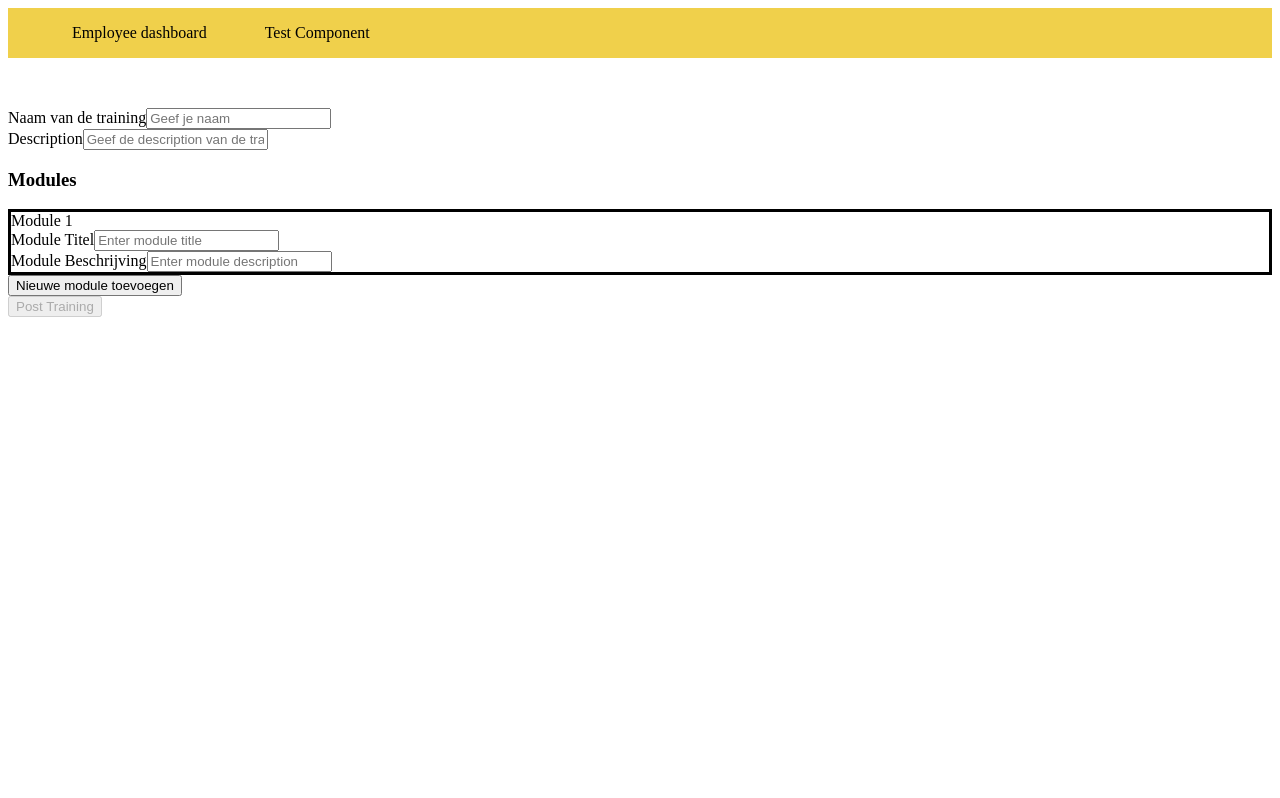
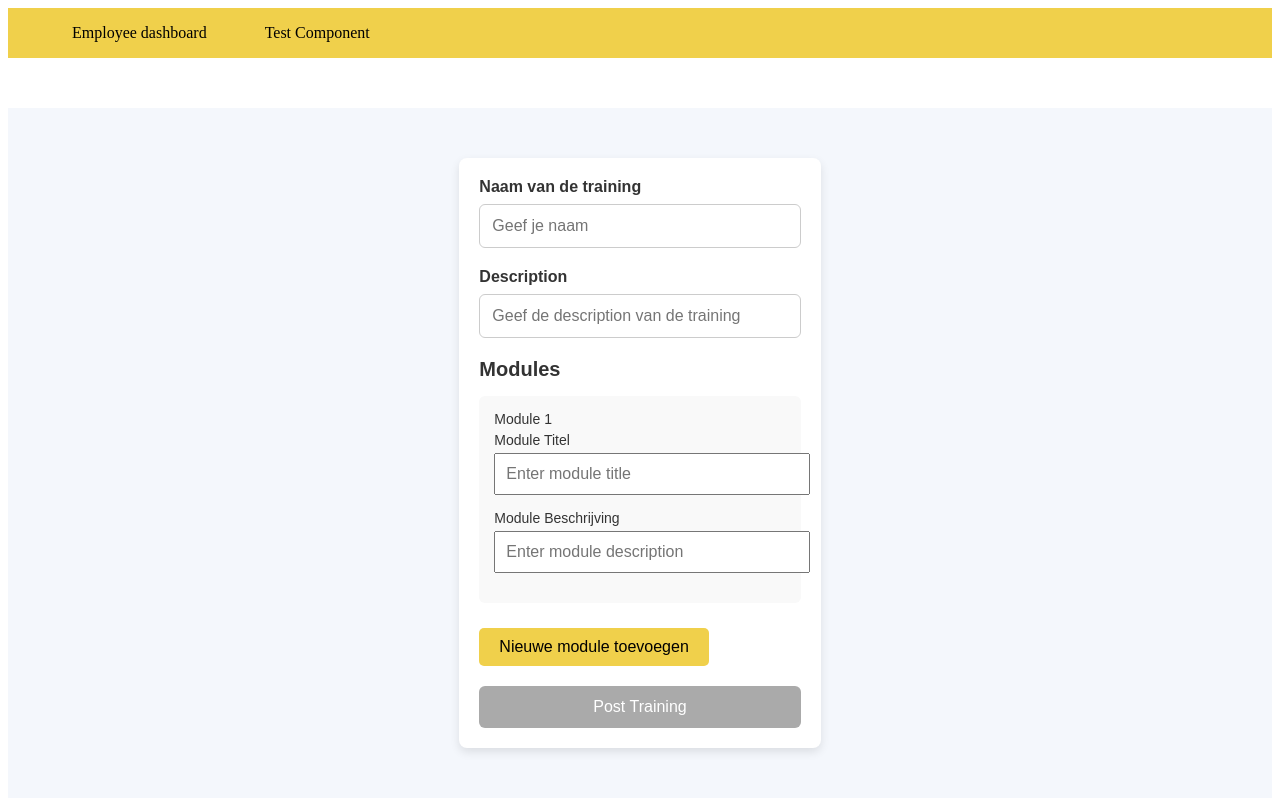
Before and after one commit to sofiane-atari/periskalacademy, an Angular app in the folder periskal-application/frontend/Periskal-frontend/: page /submit in a window 1280 px wide. Shown: the top 798 px of the page. Built offline with nearby package versions, Linux system fonts and the light colour scheme.

Commit message:
Add styling to AddTrainingComponent

```diff
--- a/periskal-application/frontend/Periskal-frontend/src/app/add-training/add-training.component.css
+++ b/periskal-application/frontend/Periskal-frontend/src/app/add-training/add-training.component.css
@@ -1,13 +1,136 @@
+/* General container and layout */
+.columns {
+  display: flex;
+  justify-content: center;
+  align-items: flex-start;
+  padding: 30px;
+  background-color: #f4f7fc;
+  font-family: Arial, sans-serif;
+}
+
+.column {
+  flex: 1;
+  max-width: 800px;
+  padding: 20px;
+}
+
+form {
+  background-color: #fff;
+  border-radius: 8px;
+  box-shadow: 0 4px 10px rgba(0, 0, 0, 0.1);
+  padding: 20px;
+}
+
+/* Field styling */
+.field {
+  margin-bottom: 20px;
+}
+
+label {
+  display: block;
+  font-size: 16px;
+  font-weight: bold;
+  margin-bottom: 8px;
+  color: #333;
+}
+
+.input {
+  width: 100%;
+  padding: 12px;
+  font-size: 16px;
+  border: 1px solid #ccc;
+  border-radius: 6px;
+  box-sizing: border-box;
+  transition: border-color 0.3s ease;
+}
+
+.input:focus {
+  border-color: #66afe9;
+  outline: none;
+}
+
+h3.modules {
+  font-size: 20px;
+  font-weight: bold;
+  color: #333;
+  margin-top: 20px;
+  margin-bottom: 15px;
+}
+
+/* Module section styling */
 .module {
-  border: 3px solid black;
+  background-color: #f9f9f9;
+  padding: 15px;
+  margin-bottom: 15px;
+  border-radius: 6px;
+}
+
+.module label {
+  font-size: 14px;
+  font-weight: normal;
+  margin-bottom: 5px;
+}
+
+.module input {
+  padding: 10px;
+  width: 100%;
+  font-size: 16px;
+  margin-bottom: 15px;
 }
 
 .delete {
-  border: 3px solid red;
-  border-radius: 12px;
-  transition-duration: 0.4s;
+  background-color: #d9534f;
+  color: white;
+  border: none;
+  padding: 8px 15px;
+  border-radius: 5px;
+  cursor: pointer;
+  transition: background-color 0.3s ease;
 }
 
 .delete:hover {
-  background-color: red;
+  background-color: #c12e2a;
 }
+
+button[type="button"] {
+  background-color: #f0d04b;
+  color: black;
+  padding: 10px 20px;
+  font-size: 16px;
+  border-radius: 5px;
+  cursor: pointer;
+  border: none;
+  transition: background-color 0.3s ease;
+  margin-top: 10px;
+}
+
+button[type="button"]:hover {
+  background-color: #b18e04;
+}
+
+button[type="submit"] {
+  background-color: #28a745;
+  color: white;
+  padding: 12px 20px;
+  font-size: 16px;
+  border-radius: 6px;
+  cursor: pointer;
+  border: none;
+  transition: background-color 0.3s ease;
+  width: 100%;
+  margin-top: 20px;
+}
+
+button[type="submit"]:hover {
+  background-color: #218838;
+}
+
+button[type="submit"]:disabled {
+  background-color: #aaa;
+  cursor: not-allowed;
+}
+
+.titelmodule {
+  font-size: 20px;
+  font-weight: 800;
+}
--- a/periskal-application/frontend/Periskal-frontend/src/app/add-training/add-training.component.html
+++ b/periskal-application/frontend/Periskal-frontend/src/app/add-training/add-training.component.html
@@ -24,7 +24,7 @@
       <div formArrayName="modules">
         @for (module of modules.controls; track $index) {
         <div [formGroupName]="$index" class="module">
-          <label>Module {{ $index + 1 }}</label>
+          <label class="titelmodule">Module {{ $index + 1 }}</label>
           <div>
             <label>Module Titel</label>
             <input
--- a/periskal-application/frontend/Periskal-frontend/src/app/update-training/update-training.component.css
+++ b/periskal-application/frontend/Periskal-frontend/src/app/update-training/update-training.component.css
@@ -52,7 +52,7 @@ button.btn {
   padding: 12px 20px;
   margin-top: 20px;
   background-color: #f0d04b;
-  color: white;
+  color: darkgrey;
   border: none;
   border-radius: 4px;
   font-size: 16px;
```
